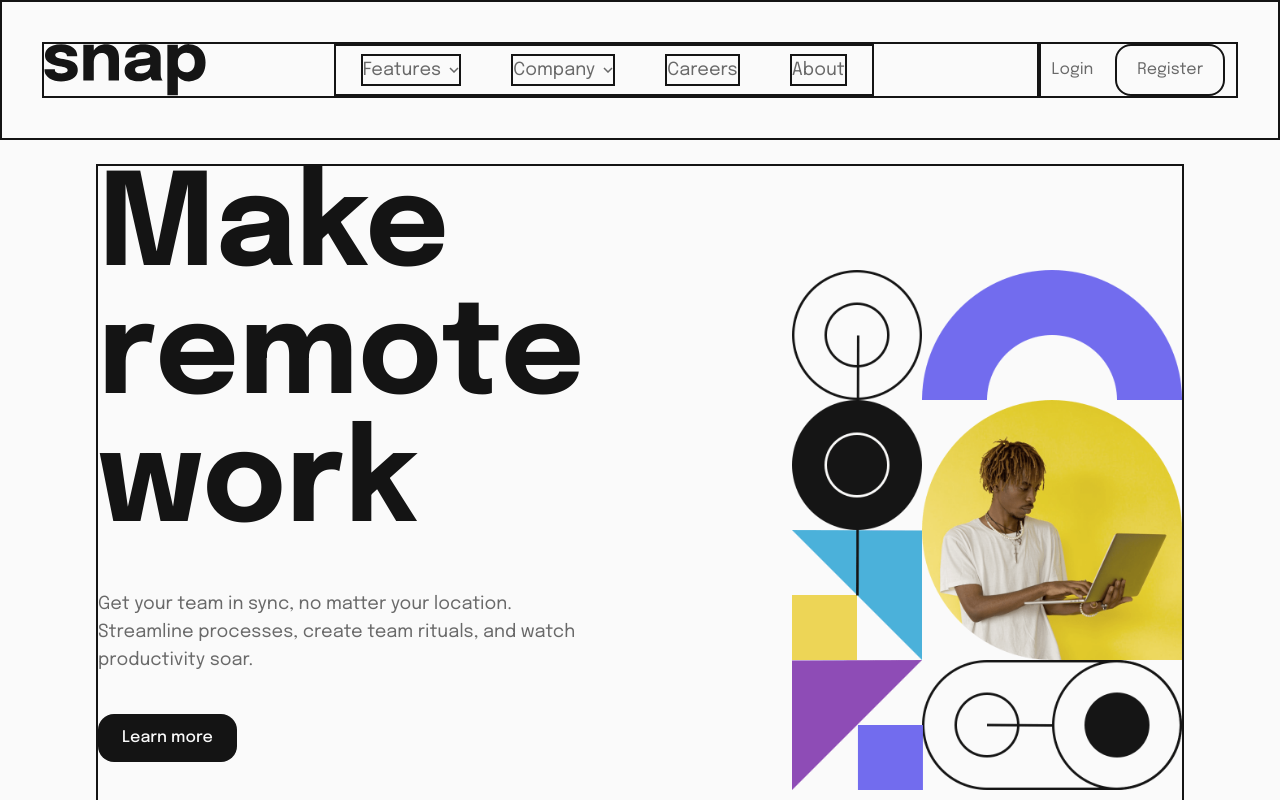
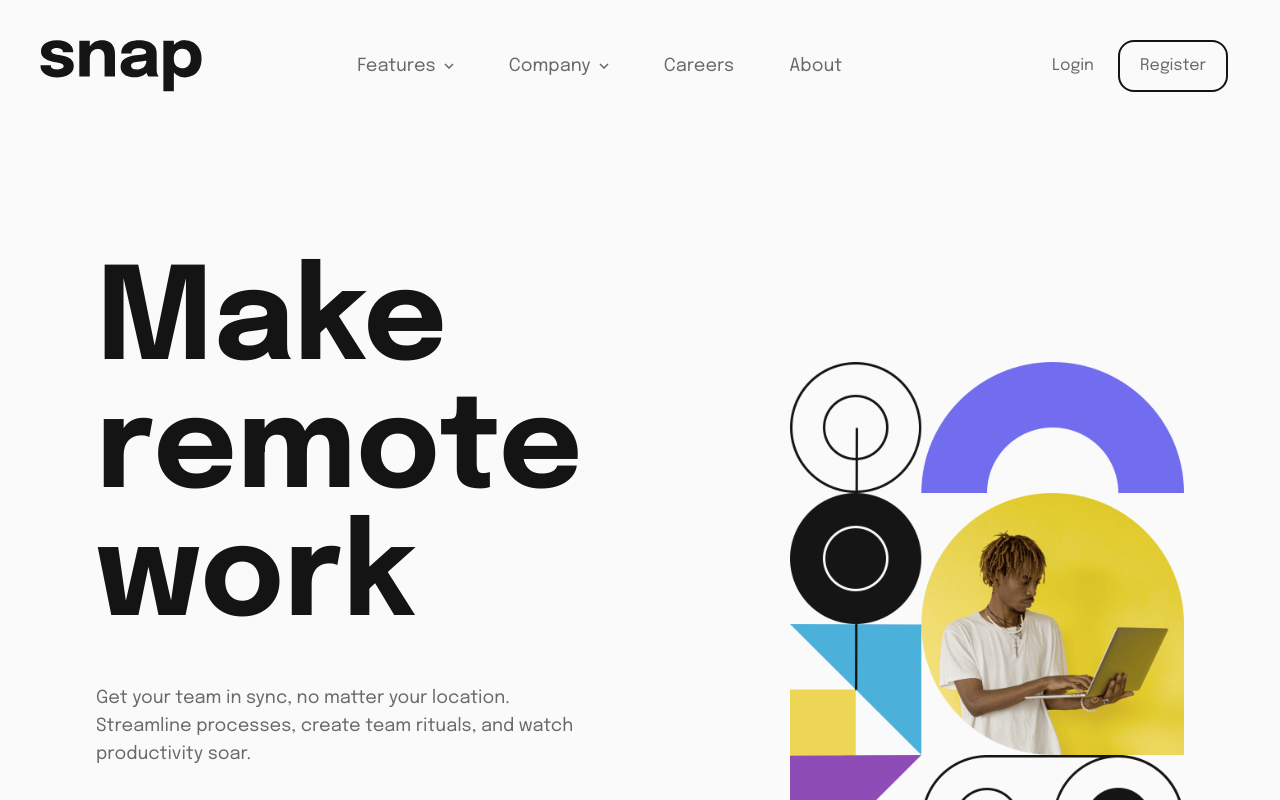
Before and after one commit to KazeemOluwanifemi/snap-site, a React (Vite) app: page / in a window 1280 px wide. Shown: the top 800 px of the page. Built offline with nearby package versions, Linux system fonts and the light colour scheme.

Commit message:
made some hover and active states changes

```diff
--- a/src/components/button.tsx
+++ b/src/components/button.tsx
@@ -1,5 +1,5 @@
 export default function Button(){
-    return <button className="bg-almost-black font-epilogue font-medium text-almost-white px-6 py-3 border-solid border-almost-black hover:bg-almost-white hover:text-almost-black hover:border rounded-2xl">
+    return <button className="bg-almost-black font-epilogue font-medium active:font-semibold text-almost-white px-6 py-3 border-solid border-almost-black hover:bg-almost-white hover:text-almost-black hover:border rounded-2xl">
         Learn more
     </button>
 }
--- a/src/components/main.tsx
+++ b/src/components/main.tsx
@@ -1,8 +1,8 @@
 import Button from "./button"
 
 export default function Main(){
-    return <main className=" w-w-main border-solid border-2 border-almost-black flex flex-row justify-center items-center gap-52 mx-auto mt-6">
-        <div className="main-text w-1/2 flex flex-row flex-wrap justify-start gap-x-48 gap-y-10">
+    return <main className=" w-w-main border-solid  flex flex-row justify-center items-center gap-52 mx-auto mt-6">
+        <div className="main-text w-1/2 flex flex-row flex-wrap gap-x-48 gap-y-10">
             <h1 className="font-bold text-almost-black text-9xl content-between">Make remote work</h1>
             <p className="text-lg text-medium-gray content-between">Get your team in sync, no matter your location.
             Streamline processes, create team rituals, and watch productivity soar.</p>
@@ -16,7 +16,7 @@ export default function Main(){
             </div>
         </div>
 
-        <div className="w-1/2 gap-6 flex justify-end">
+        <div className="w-1/2 flex">
             <img src="/proj-assets/images/image-hero-desktop.png" ></img>
         </div>
 
--- a/src/components/navbar.tsx
+++ b/src/components/navbar.tsx
@@ -1,32 +1,35 @@
 // import React from 'react';
 
 export default function Navbar(){
-    return<header className='p-10 flex justify-between border-solid border-2 border-almost-black text-medium-gray'>
-        <div className='nav-nd-logo border-solid border-2 border-almost-black flex flex-start w-5/6 gap-32'>
+    return<header className='p-10 flex justify-between text-medium-gray mb-32'>
+        <div className='nav-nd-logo flex flex-start w-5/6 gap-32'>
             <img src='/proj-assets/images/logo.svg'></img>
-            <nav className='text-lg w-w-navbar flex justify-around border-solid border-2 border-almost-black items-center'>
-                <button className='flex items-center gap-2 border-solid border-2 border-almost-black'>
-                    <a href='#'>Features</a>
+            <nav className='text-lg w-w-navbar flex justify-around  items-center '>
+                <button className='flex items-center gap-2 hover:text-black active:font-semibold'>
+                    <a href='#' className="">Features</a>
                     <img src='/proj-assets/images/icon-arrow-down.svg'></img>
                 </button>
-                <button className='flex items-center gap-2 border-solid border-2 border-almost-black'>
+
+                <button className='flex items-center gap-2 hover:text-black active:font-semibold'>
                     <a href='#'>Company</a>
                     <img src='/proj-assets/images/icon-arrow-down.svg'></img>
                 </button>
-                <button className='flex border-solid border-2 border-almost-black'>
+
+                <button className='flex hover:text-black active:font-semibold'>
                     <a href='#'>Careers</a>
                 </button>
-                <button className='flex border-solid border-2 border-almost-black'>
+
+                <button className='flex hover:text-black active:font-semibold'>
                     <a href='#'>About</a>
                 </button>
             </nav>
         </div>
 
-        <div className='login-nd-register w-1/6 border-solid border-2 border-almost-black flex justify-around'>
-            <button>
+        <div className='login-nd-register w-1/6 flex justify-around'>
+            <button className="hover:text-black active:font-semibold">
                 <a href='#'>Login</a>
             </button>
-            <button className='px-5 py-3 border-solid border-2 border-almost-black rounded-2xl'>
+            <button className='px-5 py-3 border-solid border-2 border-almost-black rounded-2xl hover:text-black active:font-semibold'>
                 <a href='#'>Register</a>
             </button>
         </div>
```
